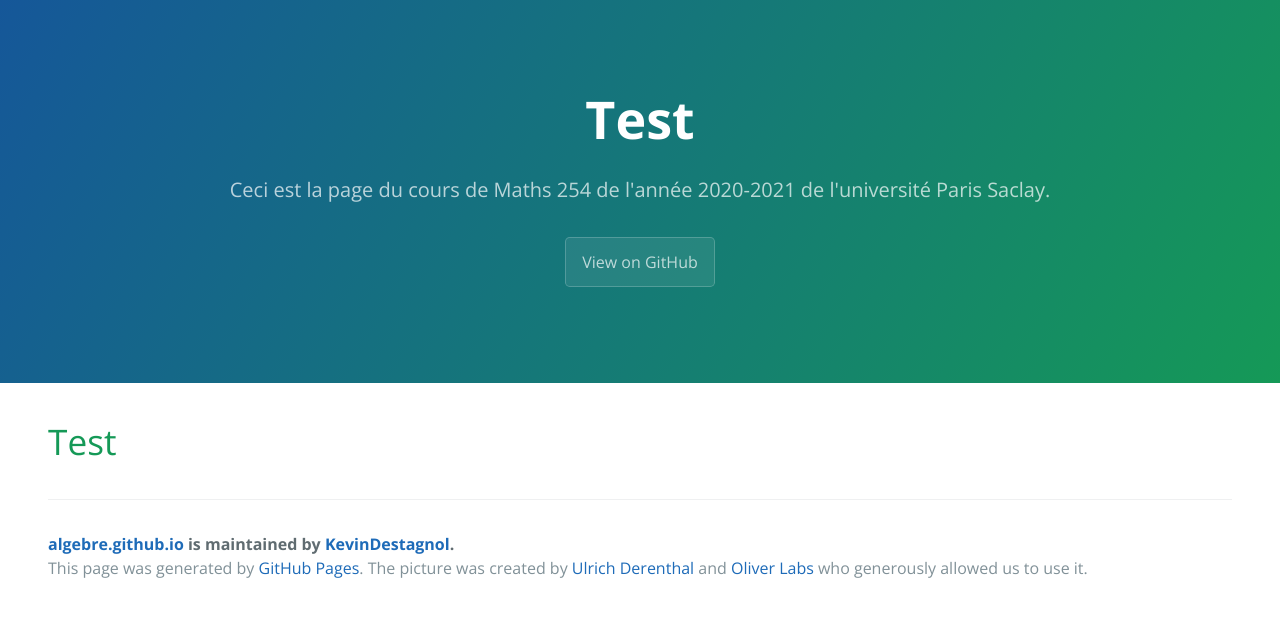
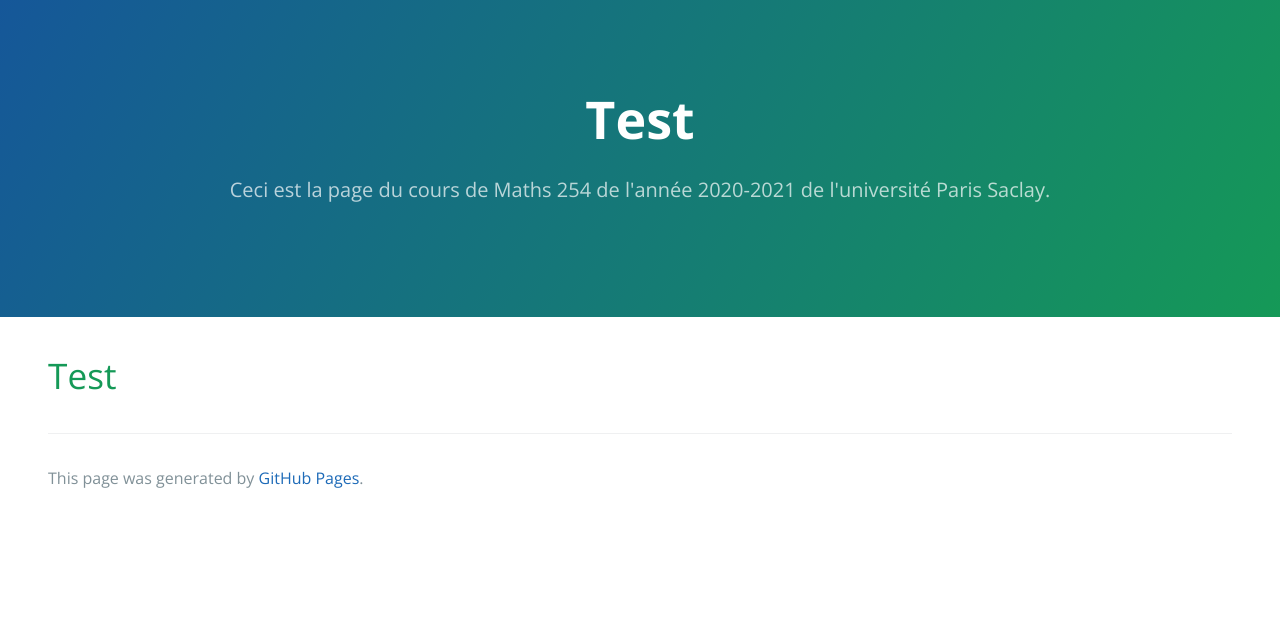
Before and after one commit to KevinDestagnol/algebre.github.io, a Jekyll site: the page built from index.md, in a window 1280 px wide. Shown: the top 617 px of the page. Built offline with Jekyll 4.4.1, drawn with Linux system fonts in a browser that asks for light colours; our own code applies the rules of GitHub Pages for plain Markdown files.

Commit message:
Update default.html

```diff
--- a/_layouts/default.html
+++ b/_layouts/default.html
@@ -25,9 +25,6 @@
     <header class="page-header" role="banner">
       <h1 class="project-name">{{ page.title | default: site.title | default: site.github.repository_name }}</h1>
       <h2 class="project-tagline">{{ page.description | default: site.description | default: site.github.project_tagline }}</h2>
-      {% if site.github.is_project_page %}
-        <a href="{{ site.github.repository_url }}" class="btn">View on GitHub</a>
-      {% endif %}
       {% if site.show_downloads %}
         <a href="{{ site.github.zip_url }}" class="btn">Download .zip</a>
         <a href="{{ site.github.tar_url }}" class="btn">Download .tar.gz</a>
@@ -38,10 +35,7 @@
       {{ content }}
 
       <footer class="site-footer">
-        {% if site.github.is_project_page %}
-          <span class="site-footer-owner"><a href="{{ site.github.repository_url }}">{{ site.github.repository_name }}</a> is maintained by <a href="{{ site.github.owner_url }}">{{ site.github.owner_name }}</a>.</span>
-        {% endif %}
-        <span class="site-footer-credits">This page was generated by <a href="https://pages.github.com">GitHub Pages</a>. The picture was created by <a href="https://www.iazd.uni-hannover.de/de/derenthal/">Ulrich Derenthal</a> and <a href="https://oliverlabs.net/">Oliver Labs</a> who generously allowed us to use it.</span>
+        <span class="site-footer-credits">This page was generated by <a href="https://pages.github.com">GitHub Pages</a>.</span>
       </footer>
     </main>
   </body>
```
